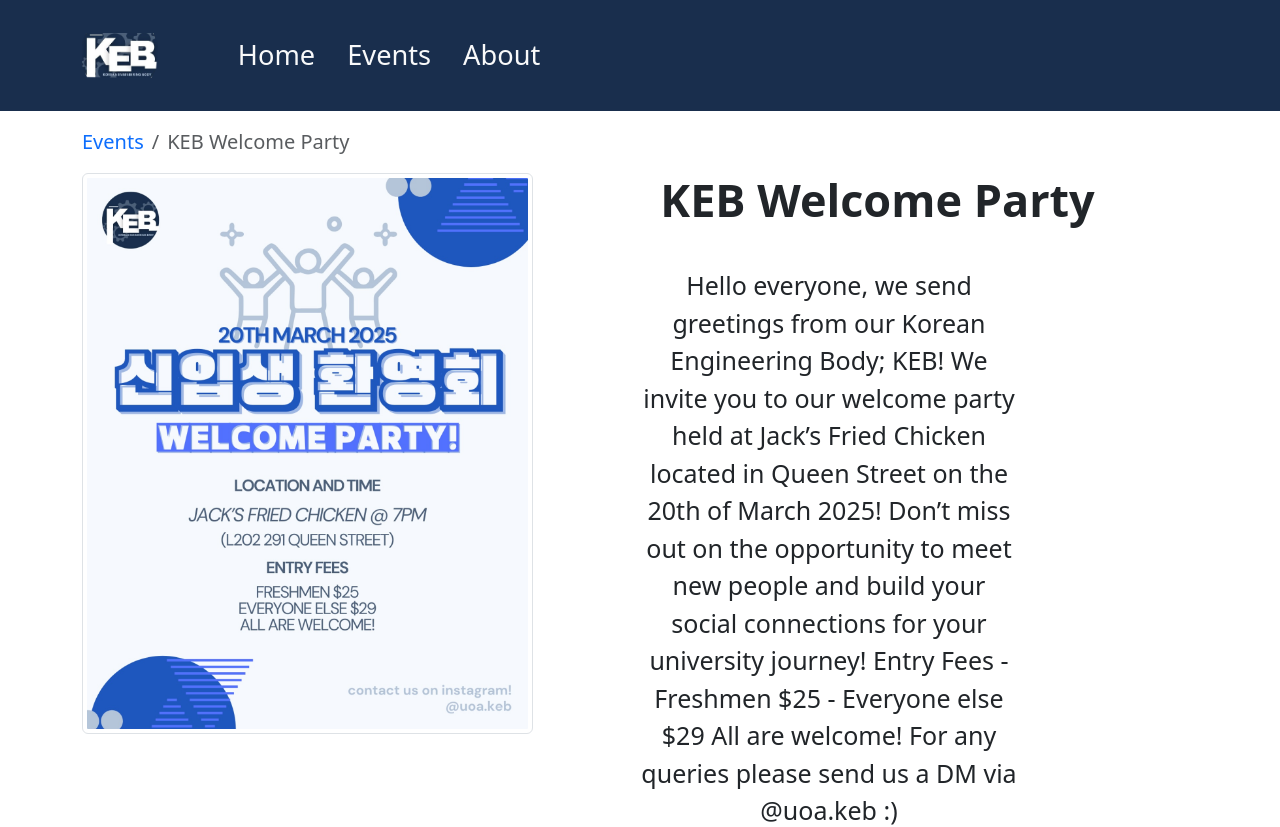
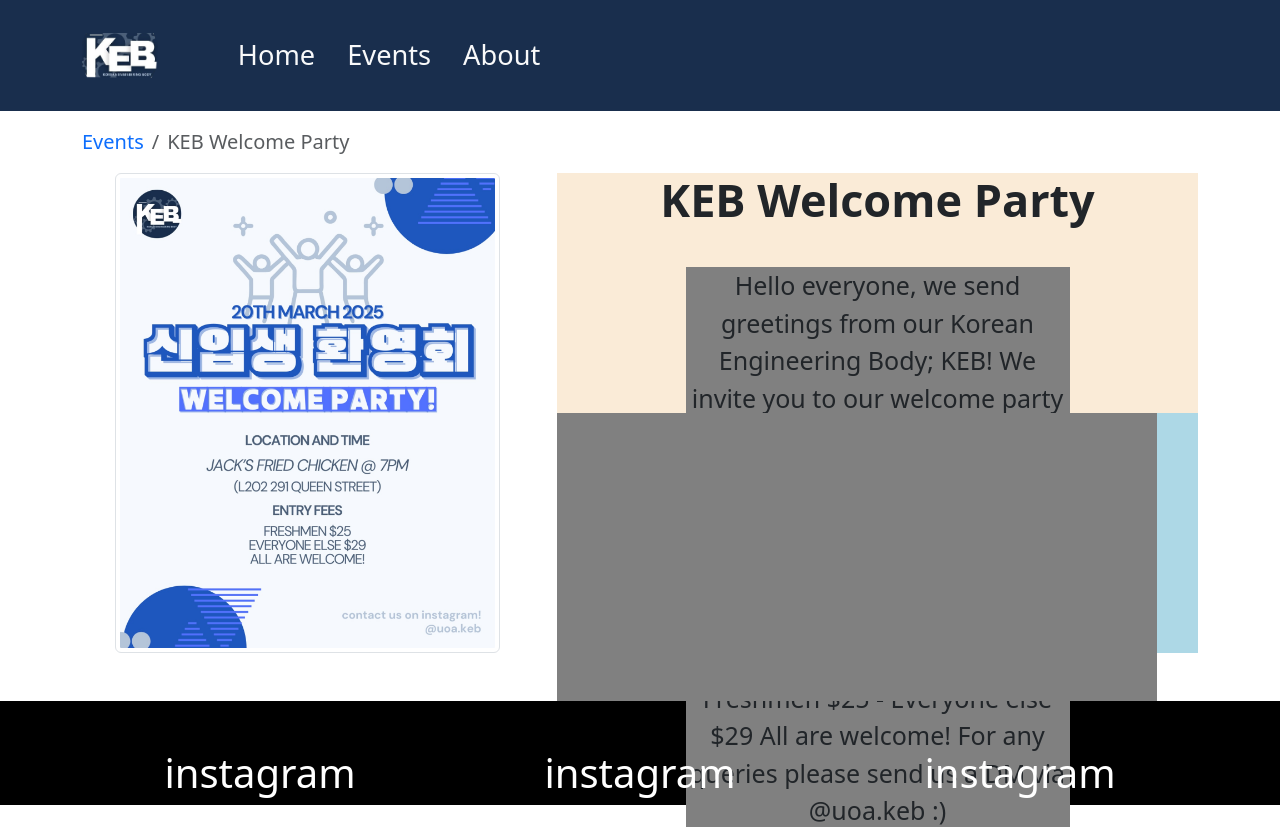
Before and after one commit to Patrick-Sheng/keb-project, a React (Vite) app: page /events/event1 in a window 1280 px wide. Shown: the top 827 px of the page. Built offline with nearby package versions, Linux system fonts and the light colour scheme.

Commit message:
i changed margin to tidy
i changed margin to tidy

```diff
--- a/src/EventForm.css
+++ b/src/EventForm.css
@@ -1,9 +1,20 @@
+.event-text-block {
+    width:100%;
+    height:60vh;
+    background-color:lightblue;
+}
+
 .background {
-    margin-top:3vh;
     width:75vh;
-    height:31vh;
+    height:36vh;
+    margin-bottom:0%;
     background-color:grey;
 }
-.recommend-title {
+.event-text-only {
+    height:30vh;
+    width:100%;
+    background-color: antiquewhite;
+}
+/*.recommend-title {
 
 }
--- a/src/Events.css
+++ b/src/Events.css
@@ -1,5 +1,6 @@
 .event-text-paragraph {
 	font-size: 25px;
+	margin-bottom:3vh;
 }
 
 .event-text-title {
@@ -15,7 +16,7 @@
 	width: '420px';
 	height: '420px';
 	object-Fit: 'fill';
-	margin-bottom: 3vh;
+	margin-bottom:3vh;
 }
 
 .breadcrumb a {
@@ -24,7 +25,8 @@
 
 .text-box {
 	width:30vw;
-	margin-left:10vh;
+	margin-left:auto;
+	margin-right:auto;
 	margin-top:5vh;
-	margin-bottom:3vh;
+	background-color:grey;
 }
--- a/src/events/EventForm.jsx
+++ b/src/events/EventForm.jsx
@@ -28,6 +28,10 @@
 					<Col className="pb-5">
 						<Image
 							src={image}
+							style={{
+								height: '60vh',
+								objectFit: 'fill'
+							}}
 							className="d-block mx-auto"
 							fluid
 							thumbnail
@@ -38,6 +42,8 @@
 						md={7}
 						className="text-center pb-5"
 					>
+						<div className='event-text-block'>
+							<div className='event-text-only'>
 								<h1 className="fw-bold event-text-title">
 									{title}
 								</h1>
@@ -45,7 +51,6 @@
 								<p className="event-text-paragraph">
 									{paragraph}
 								</p>
-						</div>
 								<a
 									href={formLink}
 									class="btn btn-primary btn-lg"
@@ -53,12 +58,15 @@
 									{' '}
 									Sign Up{' '}
 								</a>
+								</div>
+							</div>
 							<Row>
 								<Col>
 									<div class="background">
 									</div>
 								</Col>
 							</Row>
+						</div>
 					</Col>
 				</Row>
 			</Container>
```
Lines whose indentation alone changed are shown as unchanged.
